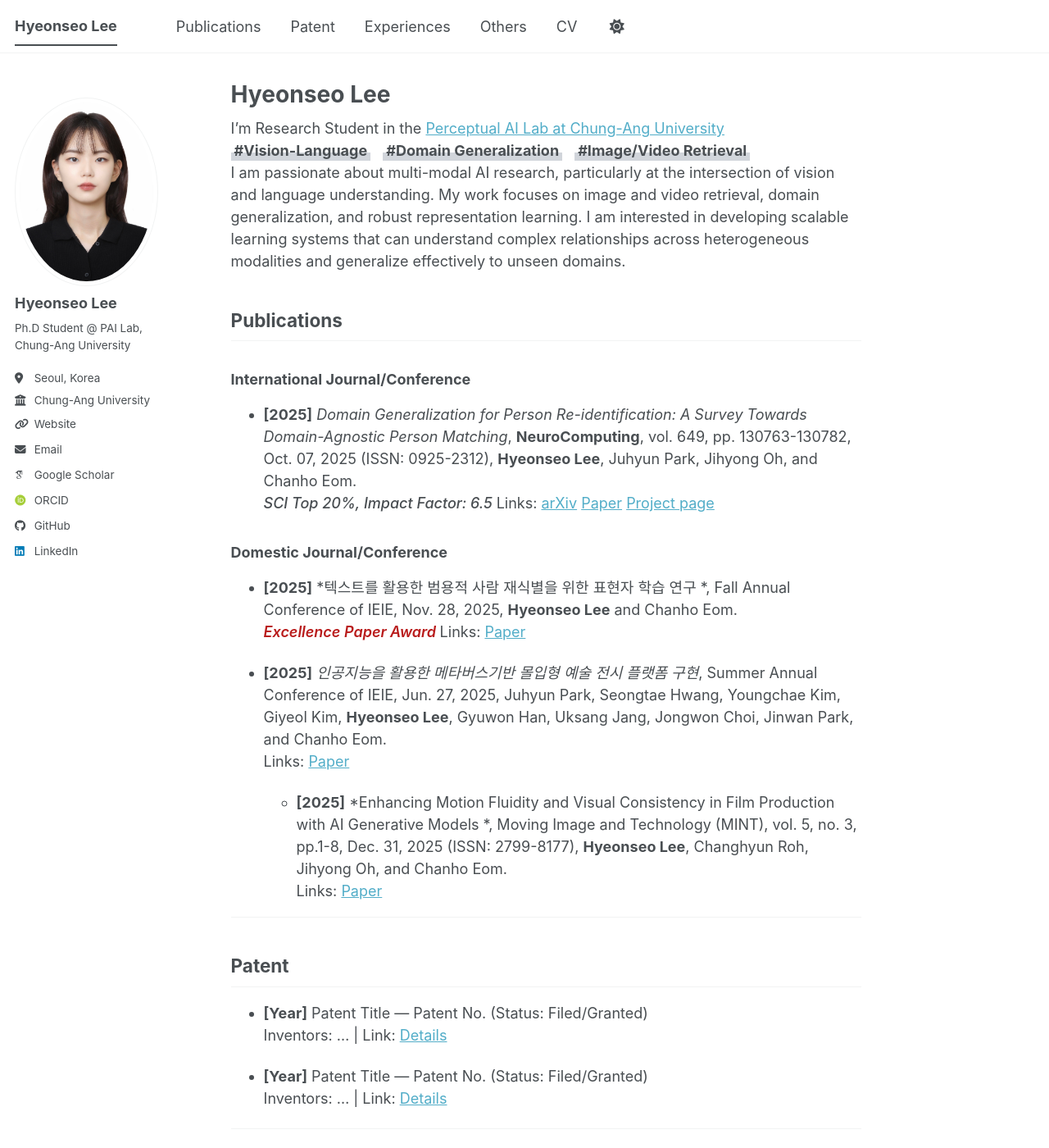
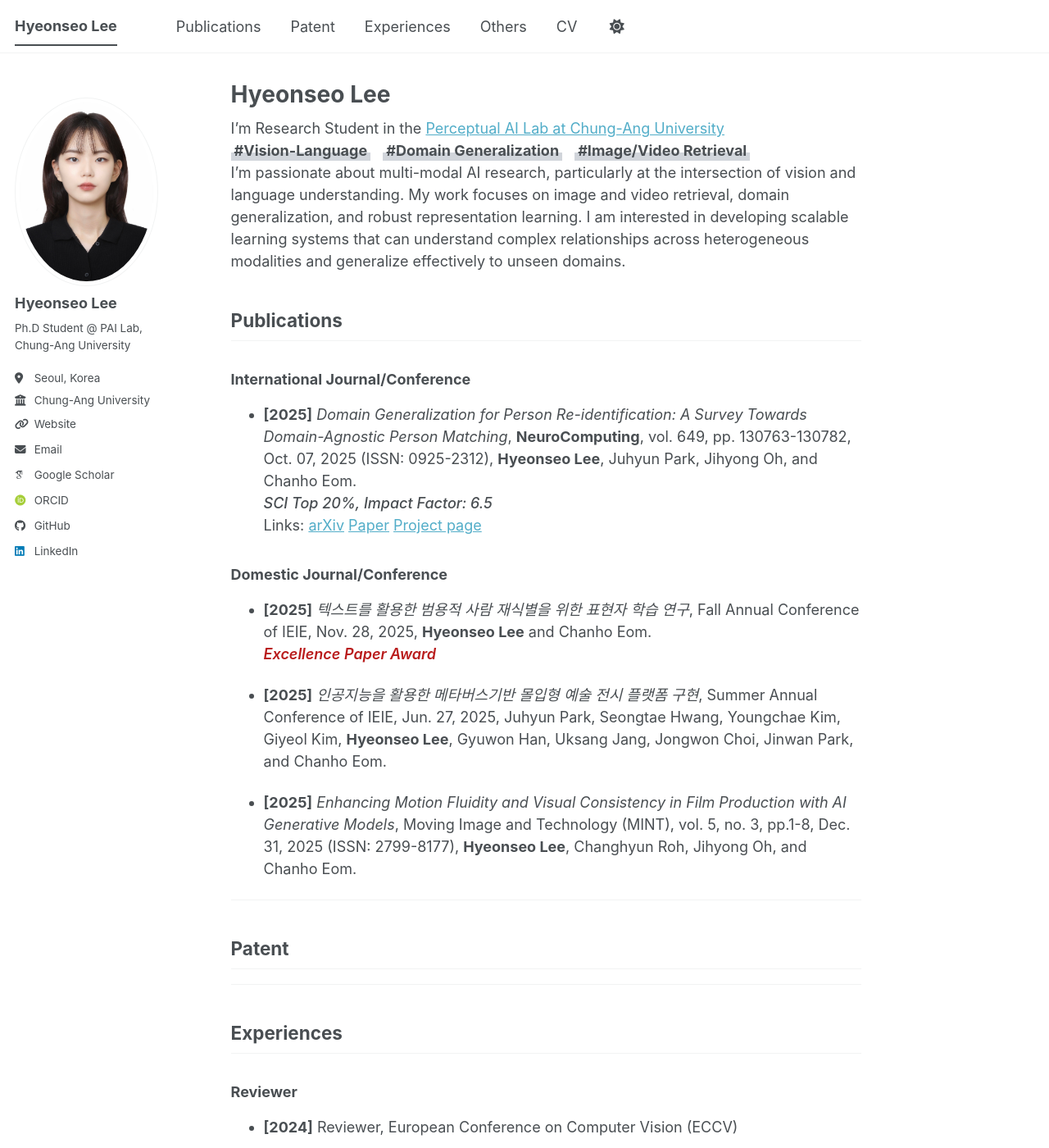
Before and after one commit to hyeonseo-o/hyeonseo-o.github.io, a Jekyll site: the page built from _pages/about.md, in a window 1280 px wide and 1400 px high. Shown: the whole window at 82% size. Built offline with Jekyll 4.4.1, drawn with Linux system fonts in a browser that asks for light colours; some web fonts are replaced; a script bundle is joined from its source files by our own code; library files that are not in the unit come from our copies; some of the changed text lies outside the part shown.

Commit message:
Update about.md

```diff
--- a/_pages/about.md
+++ b/_pages/about.md
@@ -19,7 +19,7 @@ I'm Research Student in the [Perceptual AI Lab at Chung-Ang University](https://
 <span class="tag"><strong>#Image/Video Retrieval</strong></span>
 <!-- <span class="tag"><strong>#RepresentationLearning</strong></span> -->
 <br>
-I am passionate about multi-modal AI research, particularly at the intersection of vision and language understanding.
+I'm passionate about multi-modal AI research, particularly at the intersection of vision and language understanding.
 My work focuses on image and video retrieval, domain generalization, and robust representation learning. I am interested in developing scalable learning systems that can understand complex relationships across heterogeneous modalities and generalize effectively to unseen domains.
 
 ## Publications <a id="publications"></a>
@@ -30,39 +30,38 @@ My work focuses on image and video retrieval, domain generalization, and robust
 <span class="impact-italic">
 *SCI Top 20%, Impact Factor: 6.5*
 </span>
+<br>
 Links: [arXiv](https://arxiv.org/abs/2506.12413) [Paper](https://www.sciencedirect.com/science/article/pii/S0925231225014353?dgcid=author) [Project page](https://github.com/PerceptualAI-Lab/Awesome-Domain-Generalizable-Person-Re-ID)
 
 ### Domestic Journal/Conference <a id="pub-domestic"></a>
-- **[2025]** *텍스트를 활용한 범용적 사람 재식별을 위한 표현자 학습 연구 *, Fall Annual Conference of IEIE, Nov. 28, 2025, **Hyeonseo Lee** and Chanho Eom.
+- **[2025]** *텍스트를 활용한 범용적 사람 재식별을 위한 표현자 학습 연구*, Fall Annual Conference of IEIE, Nov. 28, 2025, **Hyeonseo Lee** and Chanho Eom.
   <br>
   <span class="impact-highlight">
   Excellence Paper Award
   </span>
-  Links: [Paper](#)
+  <br>
 
 - **[2025]** *인공지능을 활용한 메타버스기반 몰입형 예술 전시 플랫폼 구현*, Summer Annual Conference of IEIE, Jun. 27, 2025, Juhyun Park, Seongtae Hwang, Youngchae Kim, Giyeol Kim, **Hyeonseo Lee**, Gyuwon Han, Uksang Jang, Jongwon Choi, Jinwan Park, and Chanho Eom.
-  Links: [Paper](#)
 
-  - **[2025]** *Enhancing Motion Fluidity and Visual Consistency in Film Production with AI Generative Models *, Moving Image and Technology (MINT), vol. 5, no. 3, pp.1-8, Dec. 31, 2025 (ISSN: 2799-8177), **Hyeonseo Lee**, Changhyun Roh, Jihyong Oh, and Chanho Eom.
-  Links: [Paper](#)
+- **[2025]** *Enhancing Motion Fluidity and Visual Consistency in Film Production with AI Generative Models*, Moving Image and Technology (MINT), vol. 5, no. 3, pp.1-8, Dec. 31, 2025 (ISSN: 2799-8177), **Hyeonseo Lee**, Changhyun Roh, Jihyong Oh, and Chanho Eom.
 
 ---
 
 ## Patent <a id="patent"></a>
-- **[Year]** Patent Title — Patent No. (Status: Filed/Granted)
-  Inventors: ... | Link: [Details](#)
-
-- **[Year]** Patent Title — Patent No. (Status: Filed/Granted)
-  Inventors: ... | Link: [Details](#)
+<!-- - **[Year]** Patent Title — Patent No. (Status: Filed/Granted)
+  Inventors: ... | Link: [Details](#) -->
 
 ---
 
 ## Experiences <a id="experiences"></a>
 
 ### Reviewer <a id="reviewer"></a>
-- **[Year–Present]** Reviewer, *Venue/Journal/Conference Name*
-- **[Year]** Program Committee / External Reviewer, *Venue Name*
-
+- **[2024]** Reviewer, European Conference on Computer Vision (ECCV)
+- **[2024]** Reviewer, IEEE Conference on International Conference on Computer Vision (ICCV)
+- **[2024]** Reviewer, IEEE Conference on Computer Vision and Pattern Recognition (CVPR)
+- **[2024]** Reviewer, Advances in Neural Information Processing System (NeurIPS)
+- **[2024]** Reviewer, International Journal of Computer Vision (IJCV)
+-
 ### Project <a id="project"></a>
 - **[Year–Present] Project Name**, Role (e.g., Researcher/Lead/Contributor)
   - What you did (1–2 bullets)
```
